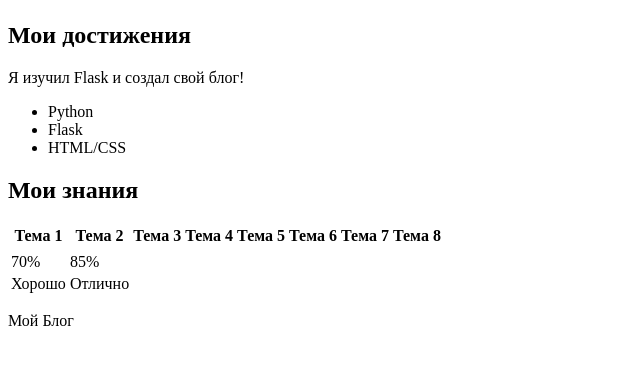
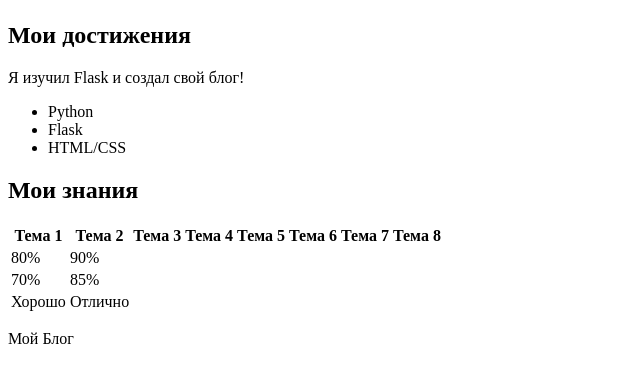
Before and after one commit to mitya-baburin/lesson2, a Flask app: page / in a window 1280 px wide. Shown: the part 58-441 px from the top of the page, without its empty margins (0-640 px from the left). Run offline with Flask 3, Linux system fonts and the light colour scheme.

Commit message:
index.html

```diff
--- a/templates/index.html
+++ b/templates/index.html
@@ -37,8 +37,8 @@
                 </thead>
                 <tbody>
                     <tr>
-                        <td></td>
-                        <td></td>
+                        <td>80%</td>
+                        <td>90%</td>
                         <td></td>
                         <td></td>
                         <td></td>
```
